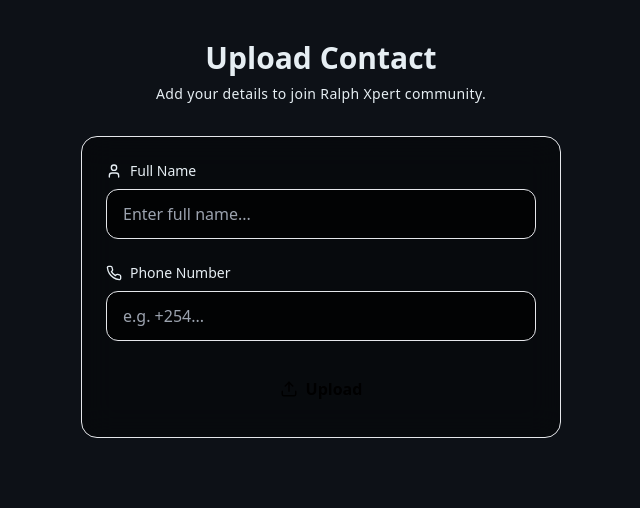
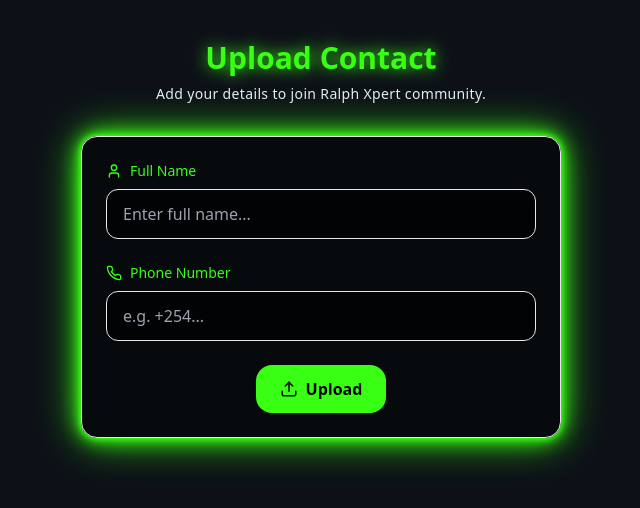
Before and after one commit to Benfeitech/Ralph-Xpert-Vcf, a Next.js app: page /upload in a window 1280 px wide. Shown: the top 508 px of the page, without its empty margins (319-959 px from the left). Built offline with nearby package versions, Linux system fonts and the light colour scheme.

Commit message:
Update globals.css

```diff
--- a/styles/globals.css
+++ b/styles/globals.css
@@ -47,3 +47,36 @@
   70% { transform: scale(1.6); opacity: 0.12; }
   100% { transform: scale(2); opacity: 0; }
 }
+/* Custom neon utilities */
+.text-neon-green {
+  color: #39ff14 !important;
+}
+
+.bg-neon-green {
+  background-color: #39ff14 !important;
+}
+
+.border-neon-green {
+  border-color: #39ff14 !important;
+}
+
+.shadow-glow {
+  box-shadow: 0 0 5px #39ff14,
+              0 0 10px #39ff14,
+              0 0 20px #39ff14,
+              0 0 40px #39ff14;
+}
+
+.drop-shadow-glow {
+  filter: drop-shadow(0 0 8px #39ff14);
+}
+
+/* Animations */
+@keyframes fade-in {
+  from { opacity: 0; transform: translateY(15px); }
+  to { opacity: 1; transform: translateY(0); }
+}
+
+.animate-fade-in {
+  animation: fade-in 1s ease-out forwards;
+}
```
